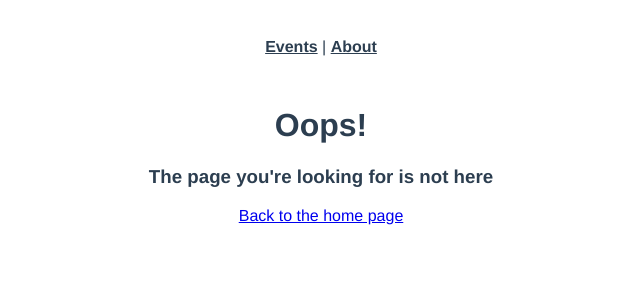
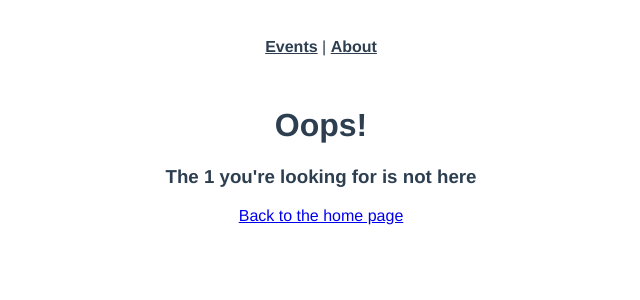
Before and after one commit to kjkorea-dev/vuemastery_touring-vue-router, a Vue app: page /404/1 in a window 1280 px wide. Shown: the top 300 px of the page, without its empty margins (319-959 px from the left). Built offline with nearby package versions, Linux system fonts and the light colour scheme.

Commit message:
Error Handling - Non-existent event

```diff
--- a/src/router/index.js
+++ b/src/router/index.js
@@ -64,6 +64,12 @@
     path: '/:catchAll(.*)',
     name: 'NotFound',
     component: NotFound
+  },
+  {
+    path: '/404/:resource',
+    name: '404Resource',
+    component: NotFound,
+    props: true
   }
 ]
 
--- a/src/views/NotFound.vue
+++ b/src/views/NotFound.vue
@@ -1,5 +1,16 @@
 <template>
   <h1>Oops!</h1>
-  <h3>The page you're looking for is not here</h3>
+  <h3>The {{ resource }} you're looking for is not here</h3>
   <router-link :to="{ name: 'EventList' }">Back to the home page</router-link>
 </template>
+<script>
+export default {
+  props: {
+    resource: {
+      type: String,
+      required: true,
+      default: 'page'
+    }
+  }
+}
+</script>
--- a/src/views/event/Layout.vue
+++ b/src/views/event/Layout.vue
@@ -34,6 +34,10 @@
       })
       .catch(error => {
         console.log(error)
+        this.$router.push({
+          name: '404Resource',
+          params: { resource: 'event' }
+        })
       })
   }
 }
```
